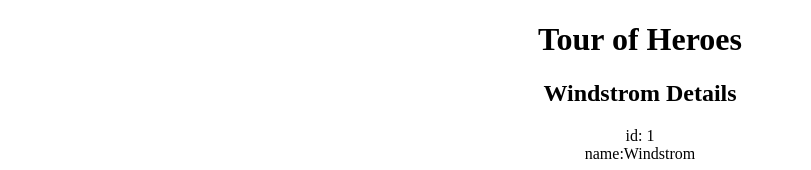
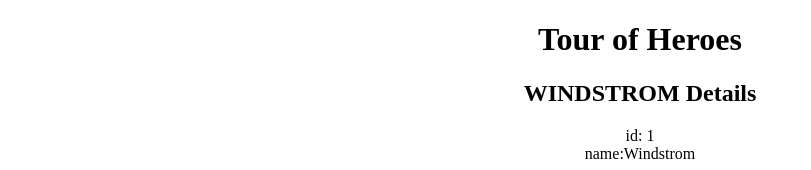
Before and after one commit to erikedmonds/Angular, an Angular app: page / in a window 1280 px wide. Shown: the top 170 px of the page, without its empty margins (0-811 px from the left). Built offline with nearby package versions, Linux system fonts and the light colour scheme.

Commit message:
capitalized

```diff
--- a/src/app/heroes/heroes.component.html
+++ b/src/app/heroes/heroes.component.html
@@ -1,3 +1,3 @@
-<h2>{{hero.name}} Details</h2>
+<h2>{{hero.name | uppercase}} Details</h2>
 <div><span>id: </span> {{hero.id}}</div>
 <div><span>name:</span>{{hero.name}}</div>
```
